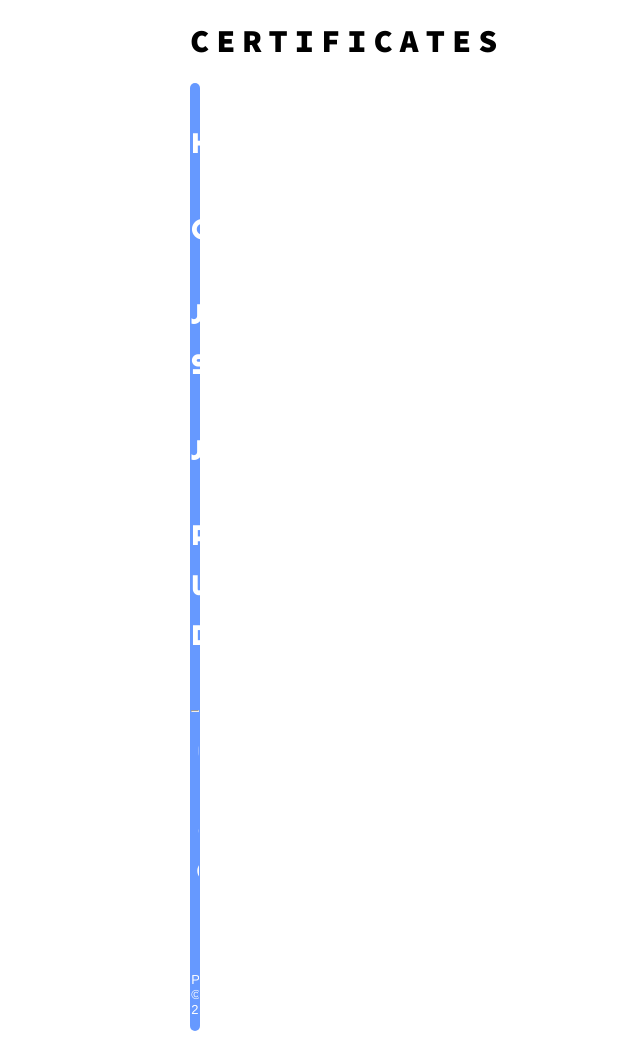
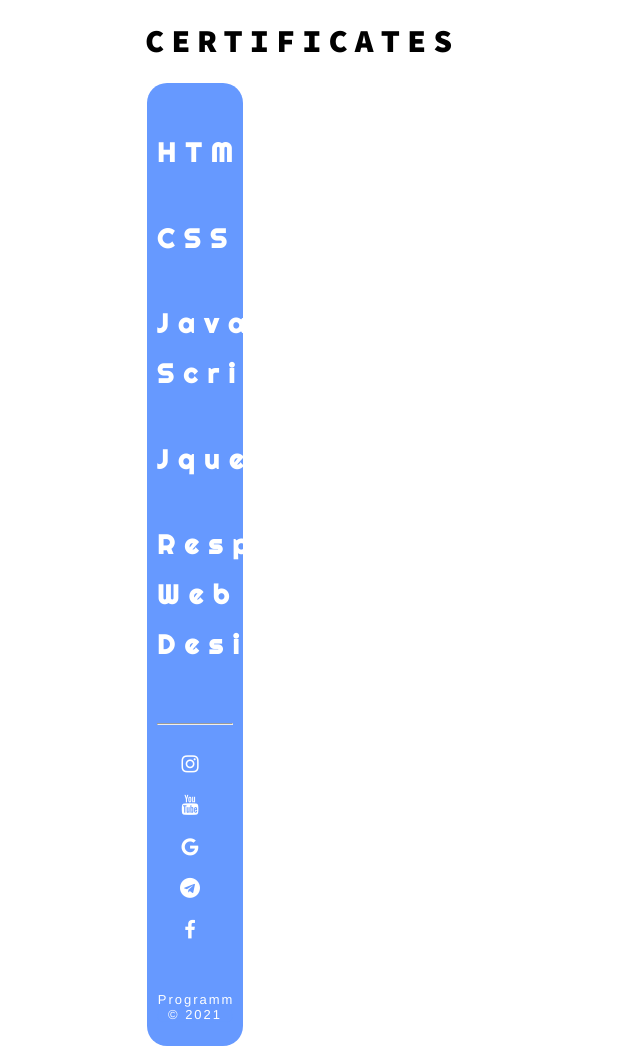
Before and after one commit to realpxd/ProgrammerXD, a PHP site: page /Certificates.html in a window 1280 px wide. Shown: the whole page, without its empty margins (445-1085 px from the left). Run offline with PHP 8.4, Linux system fonts and the light colour scheme.

Commit message:
Update certificate.css

```diff
--- a/certificate.css
+++ b/certificate.css
@@ -79,3 +79,164 @@ a:hover{
   margin-left:auto;
   margin-right:auto;
 }
+@import url('https://fonts.googleapis.com/css2?family=Source+Code+Pro:wght@200;300;400;500;600;700;900&display=swap');
+
+@import url('https://fonts.googleapis.com/css2?family=Righteous&display=swap');
+
+body{
+
+    justify-content:center;
+
+    align-items:center;
+
+    text-align:center;
+
+    font-family: 'Source Code Pro', monospace;
+
+}
+
+h1{
+
+    letter-spacing:7px;
+
+    font-weight:900;
+
+}
+
+a{
+
+    text-decoration:none;
+
+    color:white;
+
+    letter-spacing:10px;
+
+    line-height:50px;
+
+    transition:0.4s;
+
+}
+
+a:hover{
+
+    background-color:none;
+
+    color:;
+
+    text-shadow:0 0 50px black;
+
+}
+
+#All{
+
+   justify-content:center;
+
+   align-items:center;
+
+   text-align:center;
+
+   background-color:#6699FF;
+
+   border-radius:20px;
+
+   margin:2%;
+
+   padding:10%;
+
+   font-size:20pt;
+
+   font-family: 'Righteous', cursive;
+
+   font-weight:900;
+
+}
+
+#c {
+
+  position:relative;
+
+  top:55%;
+
+  height:200%;
+
+  width:100%;
+
+  padding-top:5%;
+
+  overflow:hidden;
+
+}
+
+.footer-basic .social {
+
+  text-align:center;
+
+}
+
+.footer-basic .social > a {
+
+  font-size:20px;
+
+  width:40px;
+
+  height:40px;
+
+  display:inline-block;
+
+  text-align:center;
+
+  margin:0 1px;
+
+  color:#fff;
+
+  padding:1%;
+
+  transition:0.2s;
+
+}
+
+.footer-basic .social > a:hover {
+
+  color:;
+
+  text-shadow:0 0 25px black;
+
+}
+
+.footer-basic .copyright {
+
+  font-size:13px;
+
+  font-weight:bold;
+
+  color:white;
+
+  border-radius:10px;
+
+  padding:1%;
+
+  text-align:center;
+
+  font-family:helvetica;
+
+  font-weight:300;
+
+  letter-spacing:2px;
+
+  backdrop-filter:blur(2px);
+
+}
+
+#Cphoto{
+
+  height:100px;
+
+  width:100px;
+
+  display:block;
+
+  margin-left:auto;
+
+  margin-right:auto;
+
+}
```
